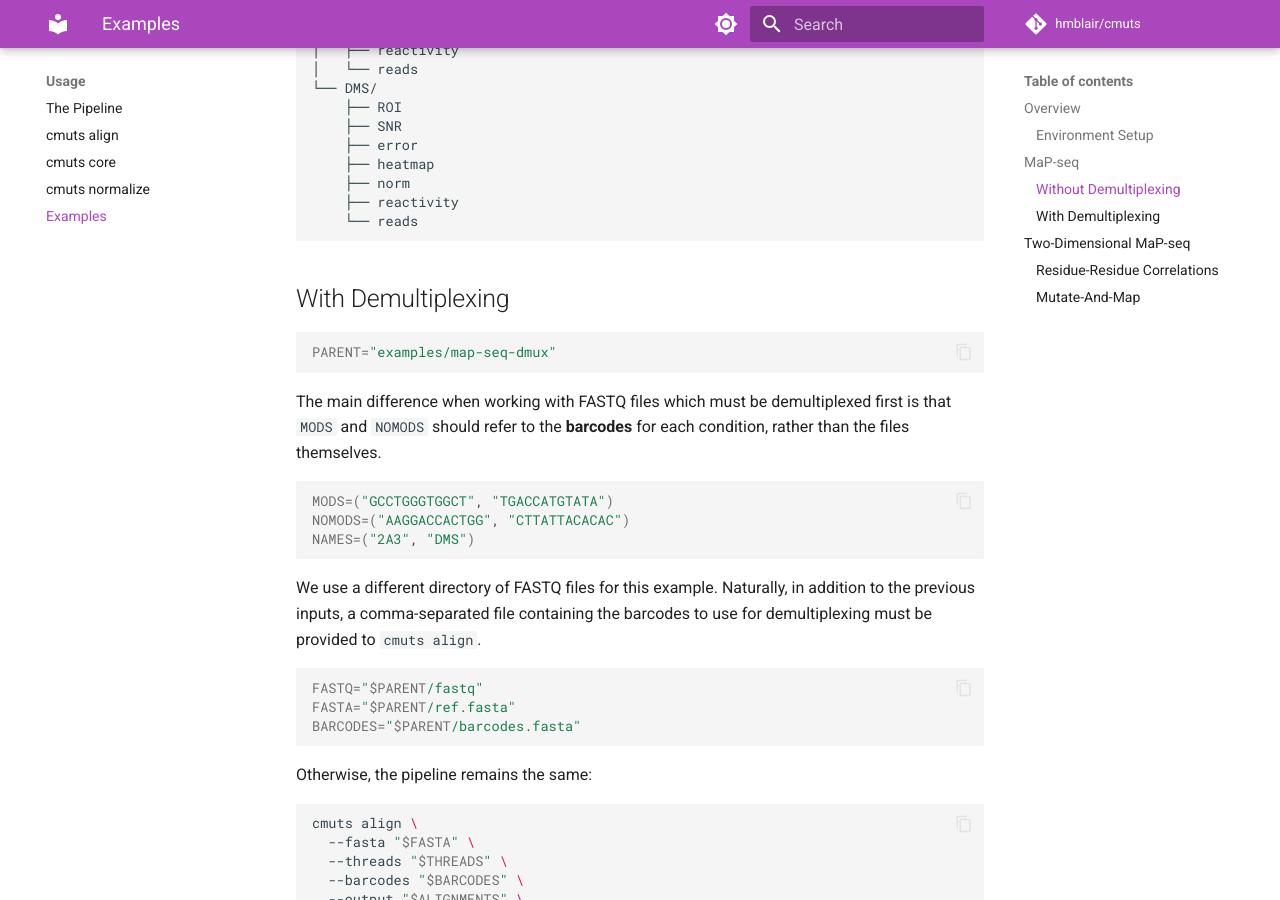
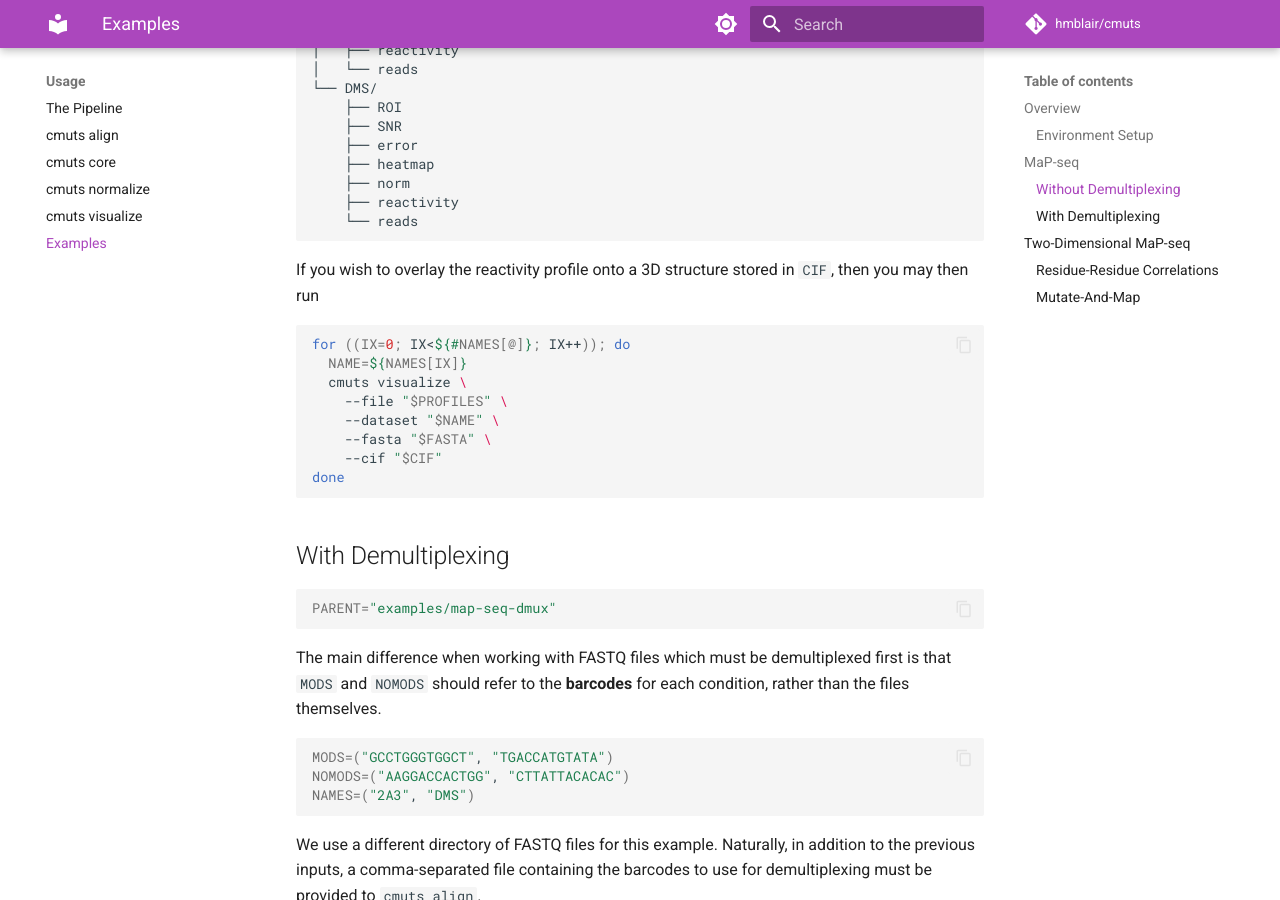
Before and after one commit to hmblair/cmuts, an MkDocs documentation site: the page built from docs/usage/examples.md, in a window 1280 px wide and 900 px high, scrolled down 2820 px. Built offline with MkDocs 1.6.1 and Material for MkDocs 9.7.7, drawn with Linux system fonts in a browser that asks for light colours; comment, search, counter and statistics services are not loaded.

Commit message:
Added cmuts visualize info

````diff
--- a/docs/usage/examples.md
+++ b/docs/usage/examples.md
@@ -145,6 +145,19 @@ The output HDF5 file will have the following structure:
     └── reads
 ```
 
+If you wish to overlay the reactivity profile onto a 3D structure stored in `CIF`, then you may then run
+
+```bash
+for ((IX=0; IX<${#NAMES[@]}; IX++)); do
+  NAME=${NAMES[IX]}
+  cmuts visualize \
+    --file "$PROFILES" \
+    --dataset "$NAME" \
+    --fasta "$FASTA" \
+    --cif "$CIF"
+done
+```
+
 ## With Demultiplexing
 
 ```bash
--- a/mkdocs.yaml
+++ b/mkdocs.yaml
@@ -38,6 +38,7 @@ nav:
     - cmuts align: usage/cmuts-align.md
     - cmuts core: usage/cmuts.md
     - cmuts normalize: usage/cmuts-normalize.md
+    - cmuts visualize: usage/cmuts-visualize.md
     - Examples: usage/examples.md
 
 plugins:
````
Also changed, not shown: docs/usage/cmuts-visualize.md (added, +16 -0 lines).
